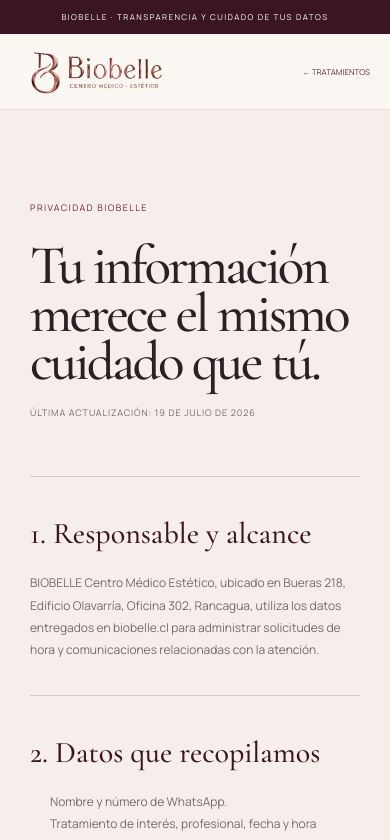
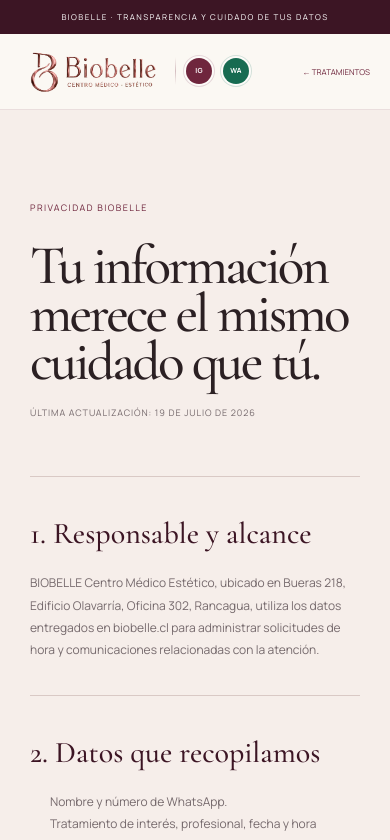
Before and after one commit to felimejias/Biobelle, a Next.js app: page /privacidad in a window 390 px wide. Shown: the top 840 px of the page. Built offline with nearby package versions, Linux system fonts and the light colour scheme.

Commit message:
Add premium social links beside brand

```diff
--- /dev/null
+++ b/app/components/BrandSocial.tsx
@@ -0,0 +1,20 @@
+import Link from "next/link";
+
+export function BrandSocial() {
+  return (
+    <div className="brand-zone">
+      <Link className="brand" href="/" aria-label="BIOBELLE inicio">
+        <span className="brand-lockup"><img src="/images/biobelle-lockup.png" alt="BIOBELLE Centro Médico Estético" /></span>
+      </Link>
+      <span className="brand-divider" aria-hidden="true" />
+      <nav className="brand-socials" aria-label="Redes sociales BIOBELLE">
+        <a className="brand-social instagram-link" href="https://instagram.com/biobelle_center" target="_blank" rel="noreferrer" aria-label="Instagram de BIOBELLE">
+          <span className="social-monogram" aria-hidden="true">IG</span><span className="social-name">Instagram</span>
+        </a>
+        <a className="brand-social whatsapp-link" href={`https://wa.me/56979655129?text=${encodeURIComponent("Hola BIOBELLE, quisiera recibir orientación sobre sus tratamientos.")}`} target="_blank" rel="noreferrer" aria-label="WhatsApp de BIOBELLE">
+          <span className="social-monogram" aria-hidden="true">WA</span><span className="social-name">WhatsApp</span>
+        </a>
+      </nav>
+    </div>
+  );
+}
--- a/app/globals.css
+++ b/app/globals.css
@@ -11,12 +11,22 @@
 .announcement { height:34px; display:flex; justify-content:center; align-items:center; background:var(--deep); color:#fff; font-size:10px; text-transform:uppercase; letter-spacing:.18em; }
 .site-header { height:92px; padding:0 5vw; display:flex; align-items:center; justify-content:space-between; background:rgba(251,248,243,.96); position:sticky; top:0; z-index:30; border-bottom:1px solid rgba(111,38,61,.12); backdrop-filter:blur(16px); }
 .brand { display:flex; align-items:center; text-decoration:none; color:var(--wine); }
+.brand-zone { display:flex; align-items:center; gap:14px; flex-shrink:0; }
 .brand-lockup { display:block; width:235px; max-width:29vw; }
 .brand-lockup img { width:100%; height:auto; max-height:62px; object-fit:contain; object-position:left center; }
 .brand-lockup.compact { width:155px; max-width:155px; }
 .brand-lockup.compact img { max-height:54px; }
 .footer-brand .brand-lockup { width:260px; max-width:100%; }
 .footer-brand .brand-lockup img { max-height:82px; }
+.brand-divider { width:1px; height:34px; background:linear-gradient(transparent,rgba(111,38,61,.28),transparent); }
+.brand-socials { display:flex; align-items:center; gap:8px; }
+.brand-social { min-height:34px; padding:3px 10px 3px 3px; border:1px solid rgba(111,38,61,.17); border-radius:999px; color:var(--wine); text-decoration:none; display:flex; align-items:center; gap:7px; background:rgba(255,255,255,.48); transition:transform .2s ease,background .2s ease,border-color .2s ease; }
+.brand-social:hover { transform:translateY(-2px); background:#fff; border-color:rgba(111,38,61,.36); }
+.social-monogram { width:27px; height:27px; border-radius:50%; display:grid; place-items:center; background:var(--wine); color:white; font-size:7px; font-weight:700; letter-spacing:.04em; }
+.social-name { padding-right:2px; font-size:7px; text-transform:uppercase; letter-spacing:.11em; }
+.whatsapp-link { color:#176b51; border-color:rgba(23,107,81,.18); }
+.whatsapp-link .social-monogram { background:#176b51; }
+.whatsapp-link:hover { border-color:rgba(23,107,81,.42); }
 .nav { display:flex; align-items:center; gap:32px; }
 .nav a { color:#55484b; text-decoration:none; text-transform:uppercase; font-size:10px; letter-spacing:.13em; }
 .nav a:hover { color:var(--wine); }
@@ -263,9 +273,19 @@
   .treatment-information { grid-template-columns:1fr; padding:70px 6vw; }
   .treatment-information article { min-height:auto; }
 }
+@media(max-width:1200px) and (min-width:901px){
+  .brand-social { padding-right:3px; }
+  .social-name { display:none; }
+}
 @media(max-width:600px){
-  .brand-lockup { width:178px; max-width:48vw; }
+  .brand-lockup { width:148px; max-width:44vw; }
   .brand-lockup.compact { width:128px; max-width:128px; }
+  .brand-zone { gap:7px; }
+  .brand-divider { height:28px; }
+  .brand-socials { gap:5px; }
+  .brand-social { min-height:31px; padding:2px; }
+  .social-monogram { width:26px; height:26px; }
+  .social-name { display:none; }
   .hero-actions { flex-direction:column; align-items:stretch; }
   .primary { width:100%; }
   .trust-strip { gap:35px; }
--- a/app/page.tsx
+++ b/app/page.tsx
@@ -2,6 +2,7 @@
 
 import { useEffect, useMemo, useState } from "react";
 import Link from "next/link";
+import { BrandSocial } from "./components/BrandSocial";
 
 type Treatment = {
   id: string;
@@ -169,9 +170,7 @@
     <main>
       <div className="announcement">Primera evaluación personalizada · Agenda online disponible 24/7</div>
       <header className="site-header">
-        <a className="brand" href="#inicio" aria-label="BIOBELLE inicio">
-          <BrandLockup />
-        </a>
+        <BrandSocial />
         <nav className={menuOpen ? "nav open" : "nav"} aria-label="Navegación principal">
           <a href="#tratamientos" onClick={() => setMenuOpen(false)}>Tratamientos</a>
           <a href="#equipo" onClick={() => setMenuOpen(false)}>Equipo</a>
--- a/app/privacidad/page.tsx
+++ b/app/privacidad/page.tsx
@@ -1,5 +1,6 @@
 import type { Metadata } from "next";
 import Link from "next/link";
+import { BrandSocial } from "../components/BrandSocial";
 
 export const metadata: Metadata = {
   title: "Política de Privacidad | BIOBELLE",
@@ -10,7 +11,7 @@
   return (
     <main className="legal-page">
       <div className="announcement">BIOBELLE · Transparencia y cuidado de tus datos</div>
-      <header className="site-header legal-header"><Link className="brand" href="/"><span className="brand-lockup"><img src="/images/biobelle-lockup.png" alt="BIOBELLE Centro Médico Estético" /></span></Link><Link className="back-home" href="/">← Volver al inicio</Link></header>
+      <header className="site-header legal-header"><BrandSocial /><Link className="back-home" href="/">← Volver al inicio</Link></header>
       <article className="legal-document">
         <p>Privacidad BIOBELLE</p><h1>Tu información merece el mismo cuidado que tú.</h1><p className="legal-updated">Última actualización: 19 de julio de 2026</p>
         <section><h2>1. Responsable y alcance</h2><p>BIOBELLE Centro Médico Estético, ubicado en Bueras 218, Edificio Olavarría, Oficina 302, Rancagua, utiliza los datos entregados en biobelle.cl para administrar solicitudes de hora y comunicaciones relacionadas con la atención.</p></section>
--- a/app/terminos/page.tsx
+++ b/app/terminos/page.tsx
@@ -1,5 +1,6 @@
 import type { Metadata } from "next";
 import Link from "next/link";
+import { BrandSocial } from "../components/BrandSocial";
 
 export const metadata: Metadata = {
   title: "Términos de Reserva | BIOBELLE",
@@ -10,7 +11,7 @@
   return (
     <main className="legal-page">
       <div className="announcement">BIOBELLE · Condiciones claras desde el comienzo</div>
-      <header className="site-header legal-header"><Link className="brand" href="/"><span className="brand-lockup"><img src="/images/biobelle-lockup.png" alt="BIOBELLE Centro Médico Estético" /></span></Link><Link className="back-home" href="/">← Volver al inicio</Link></header>
+      <header className="site-header legal-header"><BrandSocial /><Link className="back-home" href="/">← Volver al inicio</Link></header>
       <article className="legal-document">
         <p>Términos de uso y reserva</p><h1>Una experiencia clara desde el primer contacto.</h1><p className="legal-updated">Última actualización: 19 de julio de 2026</p>
         <section><h2>1. Solicitudes de hora</h2><p>La agenda bloquea el horario seleccionado y entrega un código de reserva. BIOBELLE podrá contactar a la persona para validar información, entregar indicaciones o coordinar cambios necesarios.</p></section>
--- a/app/tratamientos/[slug]/page.tsx
+++ b/app/tratamientos/[slug]/page.tsx
@@ -1,6 +1,7 @@
 import type { Metadata } from "next";
 import Link from "next/link";
 import { notFound } from "next/navigation";
+import { BrandSocial } from "../../components/BrandSocial";
 import { getTreatment, treatmentDetails } from "../data";
 
 type TreatmentPageProps = { params: Promise<{ slug: string }> };
@@ -32,7 +33,7 @@
     <main className="treatment-page">
       <div className="announcement">Evaluación personalizada · Atención profesional en Rancagua</div>
       <header className="site-header treatment-header">
-        <Link className="brand" href="/" aria-label="BIOBELLE inicio"><span className="brand-lockup"><img src="/images/biobelle-lockup.png" alt="BIOBELLE Centro Médico Estético" /></span></Link>
+        <BrandSocial />
         <Link className="back-home" href="/#tratamientos">← Todos los tratamientos</Link>
       </header>
 
```
